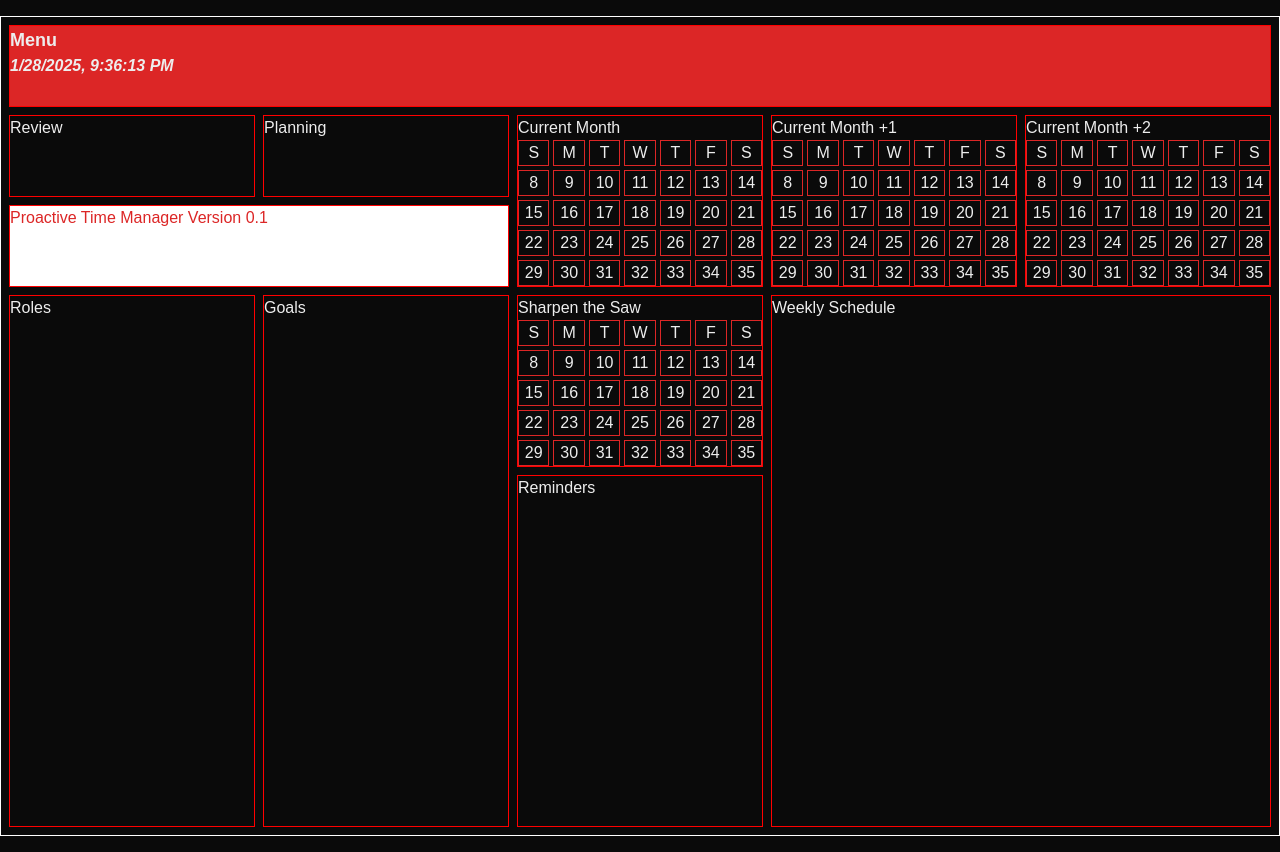
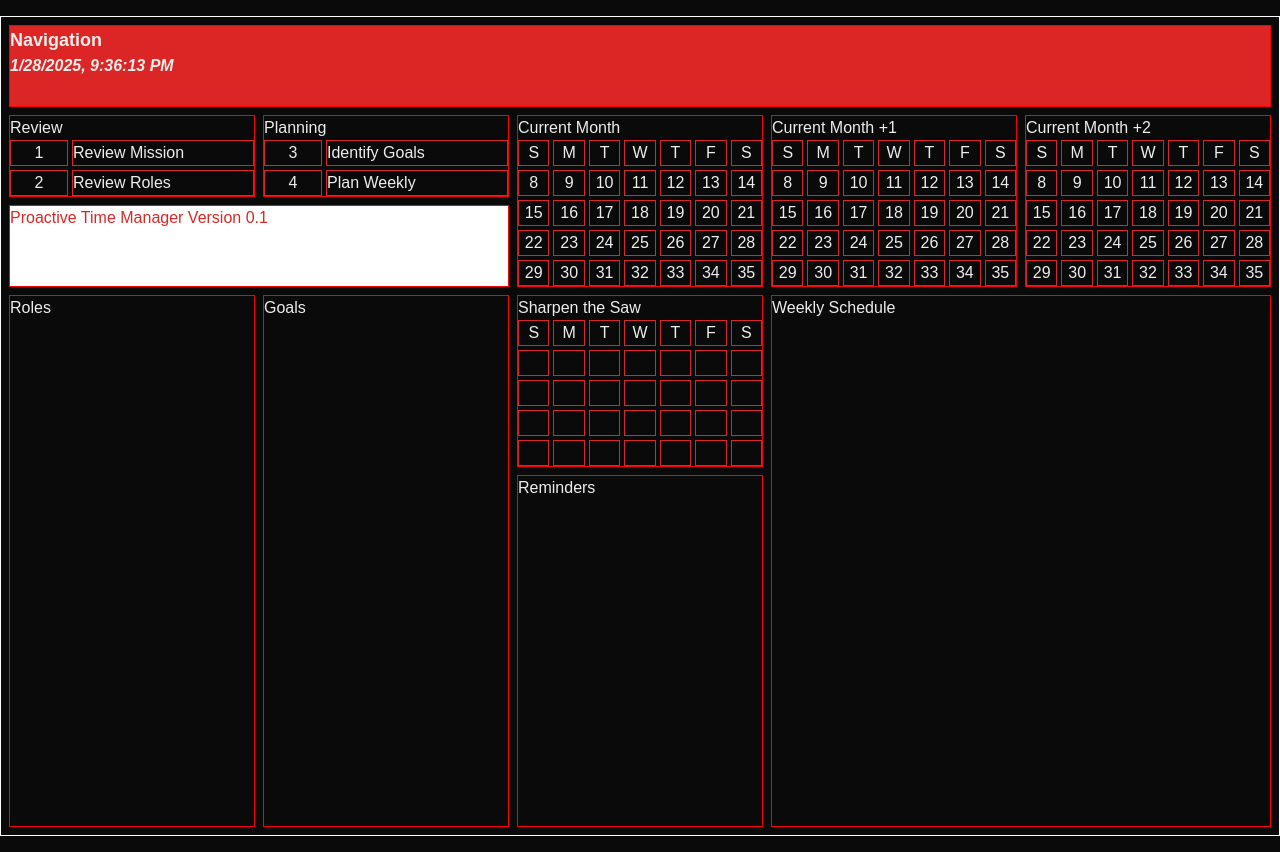
Before and after one commit to ir4georgia/proactive-timemgr, a Next.js app: page / in a window 1280 px wide. Built offline with nearby package versions, Linux system fonts and the light colour scheme.

Commit message:
Add new component placeholders

```diff
--- a/app/layout.tsx
+++ b/app/layout.tsx
@@ -23,7 +23,7 @@ export default function RootLayout({
   children: React.ReactNode;
 }>) {
   return (
-    <html lang="en" className="dark">
+    <html lang="en">
       <body
         className={`${geistSans.variable} ${geistMono.variable} antialiased`}
       >
--- a/app/page.tsx
+++ b/app/page.tsx
@@ -1,6 +1,9 @@
 import Image from "next/image";
 import DateTimeComp from "@/components/DateTimeComp"
 import Calender from "@/components/Calendar"
+import SharpenTheSaw from "@/components/SharpenTheSaw";
+import ReviewStep from "@/components/ReviewStep";
+import PlanStep from "@/components/PlanStep";
 
 export default function Home() {
   return (
@@ -8,11 +11,15 @@ export default function Home() {
 
       <div className="grid grid-cols-3 md:grid-cols-5 grid-rows-12 md:grid-rows-9 gap-2 auto-rows-fr">
         <div className="superDiv col-span-3 md:col-span-5 bg-red-600">
-          <span className="text-lg font-bold">Menu</span>
+          <span className="text-lg font-bold">Navigation</span>
           <DateTimeComp/>
         </div>
-        <div className="superDiv hidden md:block md:row-start-2">Review</div>
-        <div className="superDiv hidden md:block md:row-start-2">Planning</div>
+        <div className="superDiv hidden md:block md:row-start-2">Review
+          <ReviewStep/>
+        </div>
+        <div className="superDiv hidden md:block md:row-start-2">Planning
+          <PlanStep/>
+        </div>
         <div className="superDiv hidden md:block md:row-span-2 col-start-3 md:row-start-2">Current Month
           <Calender />
         </div>
@@ -26,7 +33,7 @@ export default function Home() {
         <div className="superDiv row-span-6 row-start-2 md:row-start-4">Roles</div>
         <div className="superDiv row-span-6 row-start-2 md:row-start-4">Goals</div>
         <div className="superDiv row-span-2 row-start-2 md:row-start-4">Sharpen the Saw
-          <Calender />
+          <SharpenTheSaw />
         </div>
         <div className="superDiv row-span-4 col-start-3 row-start-4 md:row-start-6">Reminders</div>
         <div className="superDiv col-span-3 row-span-5 row-start-8 md:col-span-2 md:col-start-4 md:row-start-4 md:row-span-6">Weekly Schedule</div>
--- /dev/null
+++ b/components/PlanStep.tsx
@@ -0,0 +1,10 @@
+export default function PlanStep() {
+    return (
+        <div className="grid grid-cols-4 grid-rows-2 gap-1">
+            <div className="w-full h-full border border-red-600 text-center">3</div>
+            <div className="col-span-3 w-full h-full border border-red-600 text-left">Identify Goals</div>
+            <div className="row-start-2 w-full h-full border border-red-600 text-center">4</div>
+            <div className="col-span-3 row-start-2 w-full h-full border border-red-600 text-left">Plan Weekly</div>
+        </div>
+    )
+}
--- /dev/null
+++ b/components/ReviewStep.tsx
@@ -0,0 +1,10 @@
+export default function ReviewStep() {
+    return (
+        <div className="grid grid-cols-4 grid-rows-2 gap-1">
+            <div className="w-full h-full border border-red-600 text-center">1</div>
+            <div className="col-span-3 w-full h-full border border-red-600 text-left">Review Mission</div>
+            <div className="row-start-2 w-full h-full border border-red-600 text-center">2</div>
+            <div className="col-span-3 row-start-2 w-full h-full border border-red-600 text-left">Review Roles</div>
+        </div>
+    )
+}
--- /dev/null
+++ b/components/SharpenTheSaw.tsx
@@ -0,0 +1,41 @@
+export default function SharpenTheSaw() {
+    return (
+        <div className="grid grid-cols-7 grid-rows-5 gap-1 border-1 place-items-center text-xs md:text-sm lg:text-base">
+            <div className="w-full h-full border border-red-600 text-center">S</div>
+            <div className="w-full h-full border border-red-600 text-center">M</div>
+            <div className="w-full h-full border border-red-600 text-center">T</div>
+            <div className="w-full h-full border border-red-600 text-center">W</div>
+            <div className="w-full h-full border border-red-600 text-center">T</div>
+            <div className="w-full h-full border border-red-600 text-center">F</div>
+            <div className="w-full h-full border border-red-600 text-center">S</div>
+            <div className="w-full h-full border border-red-600 text-center"></div>
+            <div className="w-full h-full border border-red-600 text-center"></div>
+            <div className="w-full h-full border border-red-600 text-center"></div>
+            <div className="w-full h-full border border-red-600 text-center"></div>
+            <div className="w-full h-full border border-red-600 text-center"></div>
+            <div className="w-full h-full border border-red-600 text-center"></div>
+            <div className="w-full h-full border border-red-600 text-center"></div>
+            <div className="w-full h-full border border-red-600 text-center"></div>
+            <div className="w-full h-full border border-red-600 text-center"></div>
+            <div className="w-full h-full border border-red-600 text-center"></div>
+            <div className="w-full h-full border border-red-600 text-center"></div>
+            <div className="w-full h-full border border-red-600 text-center"></div>
+            <div className="w-full h-full border border-red-600 text-center"></div>
+            <div className="w-full h-full border border-red-600 text-center"></div>
+            <div className="w-full h-full border border-red-600 text-center"></div>
+            <div className="w-full h-full border border-red-600 text-center"></div>
+            <div className="w-full h-full border border-red-600 text-center"></div>
+            <div className="w-full h-full border border-red-600 text-center"></div>
+            <div className="w-full h-full border border-red-600 text-center"></div>
+            <div className="w-full h-full border border-red-600 text-center"></div>
+            <div className="w-full h-full border border-red-600 text-center"></div>
+            <div className="w-full h-full border border-red-600 text-center"></div>
+            <div className="w-full h-full border border-red-600 text-center"></div>
+            <div className="w-full h-full border border-red-600 text-center"></div>
+            <div className="w-full h-full border border-red-600 text-center"></div>
+            <div className="w-full h-full border border-red-600 text-center"></div>
+            <div className="w-full h-full border border-red-600 text-center"></div>
+            <div className="w-full h-full border border-red-600 text-center"></div>
+        </div>
+    )
+}
```
